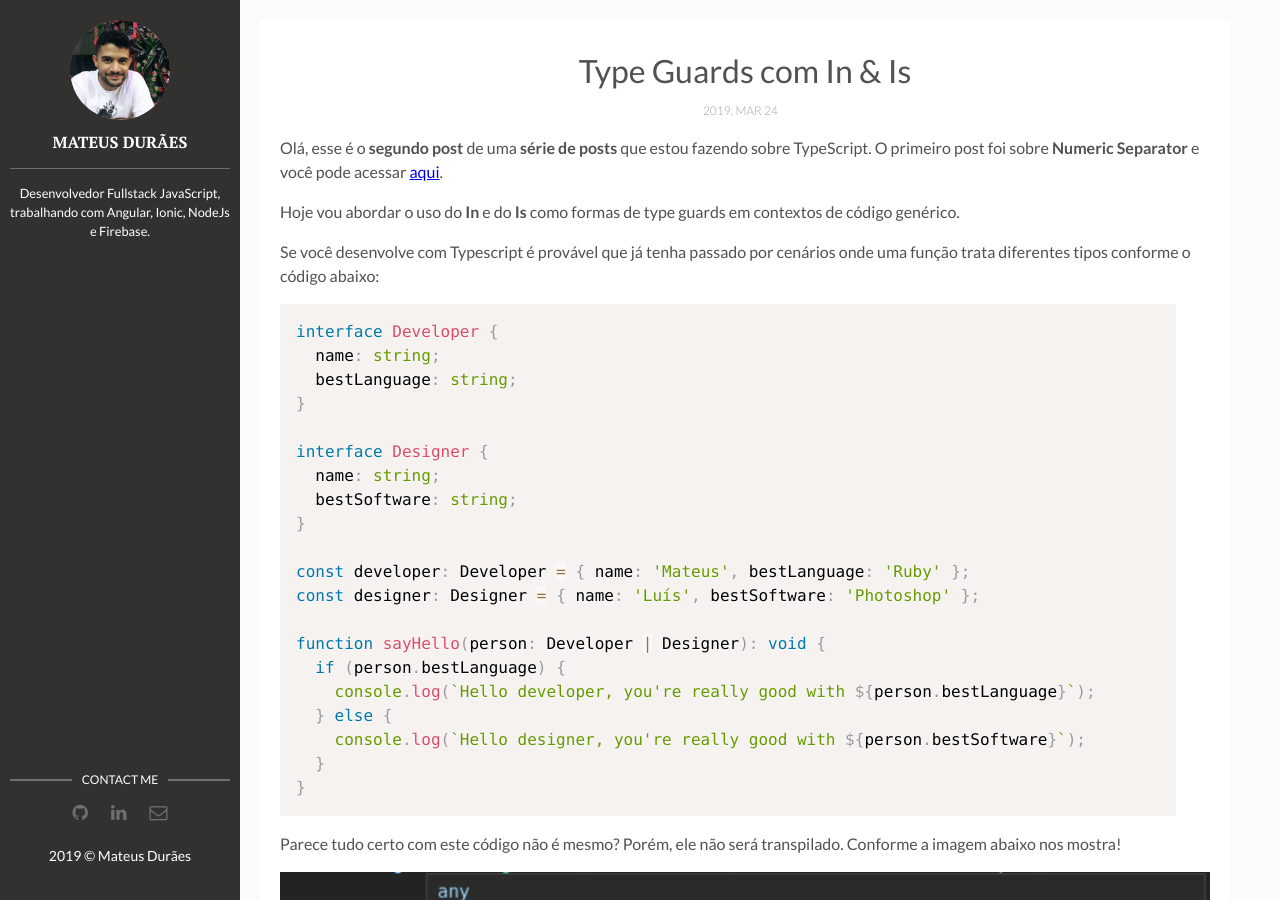
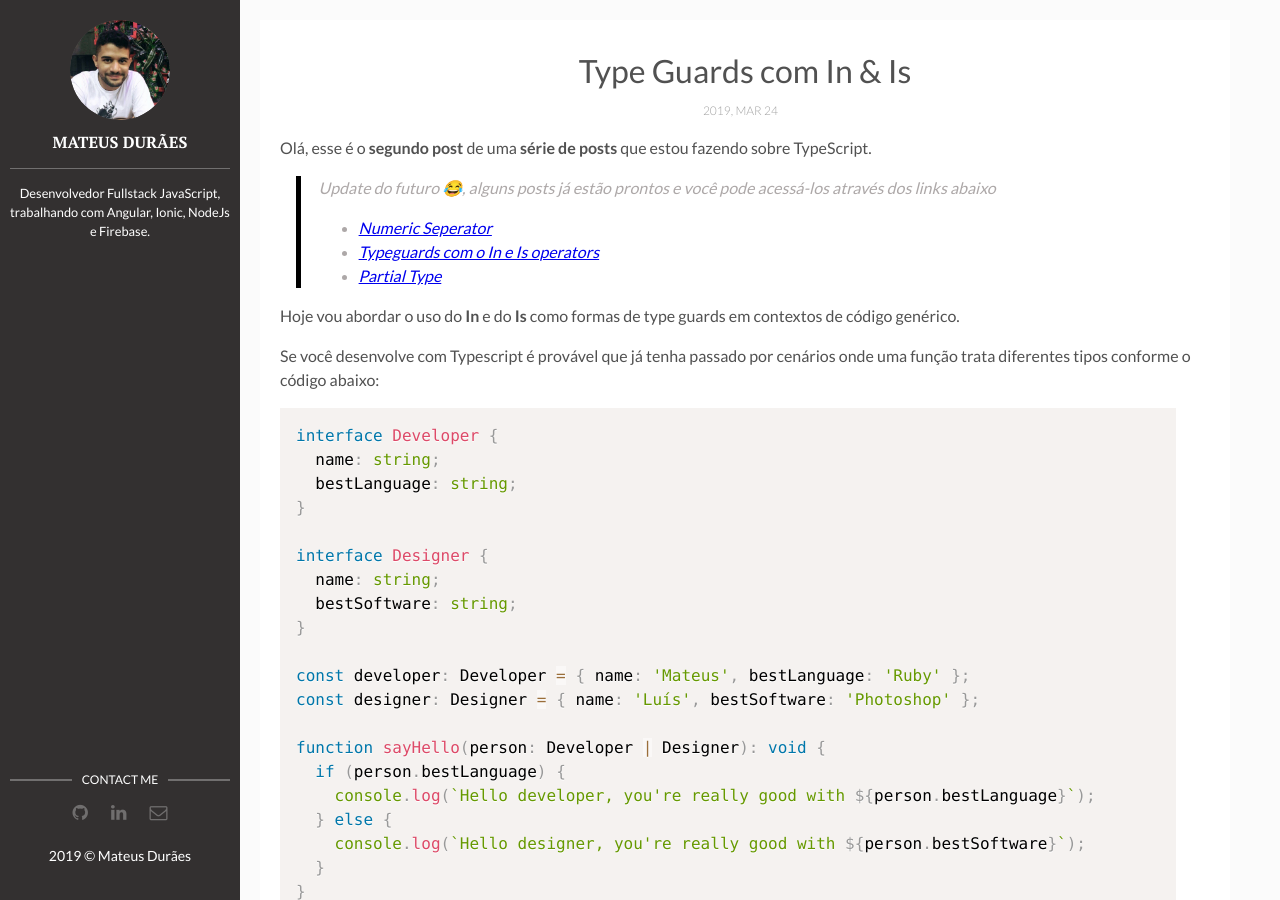
Before and after one commit to mateusduraes/mateusduraes.github.io, a Jekyll site: the page built from _posts/2019-03-24-typescript-typeguards-in-is.markdown, in a window 1280 px wide and 900 px high. Built offline with Jekyll 4.4.1, drawn with Linux system fonts in a browser that asks for light colours; emoji names are drawn with the system emoji font; comment, search, counter and statistics services are not loaded.

Commit message:
Typescript partial type

```diff
--- a/_posts/2019-03-17-typescript-numeric-separator.markdown
+++ b/_posts/2019-03-17-typescript-numeric-separator.markdown
@@ -8,6 +8,11 @@
 ---
 
 Olá, esse é o **primeiro post** de uma **série de posts** que irei fazer sobre recursos interessantes e pouco utilizados do [TypeScript](https://www.typescriptlang.org/) :sunglasses:
+
+> Update do futuro :joy:, alguns posts já estão prontos e você pode acessá-los através dos links abaixo
+  * [Numeric Seperator](/typescript-numeric-separator)
+  * [Typeguards com o In e Is operators](/typescript-typeguards-in-is/)
+  * [Partial Type](/typescript-partial-type/)
 
 Então vamos lá! É hora de conhecer este recurso pouco utilizado e que pode tornar seu código mais legível em algumas situações.
 
--- a/_posts/2019-03-24-typescript-typeguards-in-is.markdown
+++ b/_posts/2019-03-24-typescript-typeguards-in-is.markdown
@@ -8,7 +8,11 @@
 ---
 
 Olá, esse é o **segundo post** de uma **série de posts** que estou fazendo sobre TypeScript.
-O primeiro post foi sobre **Numeric Separator** e você pode acessar [aqui](/typescript-numeric-separator).
+
+> Update do futuro :joy:, alguns posts já estão prontos e você pode acessá-los através dos links abaixo
+  * [Numeric Seperator](/typescript-numeric-separator)
+  * [Typeguards com o In e Is operators](/typescript-typeguards-in-is/)
+  * [Partial Type](/typescript-partial-type/)
 
 Hoje vou abordar o uso do **In** e do **Is** como formas de type guards em contextos de código genérico.
 
```
Also changed, not shown: _posts/2019-04-13-typescript-partial-type.markdown (added, +77 -0 lines).
